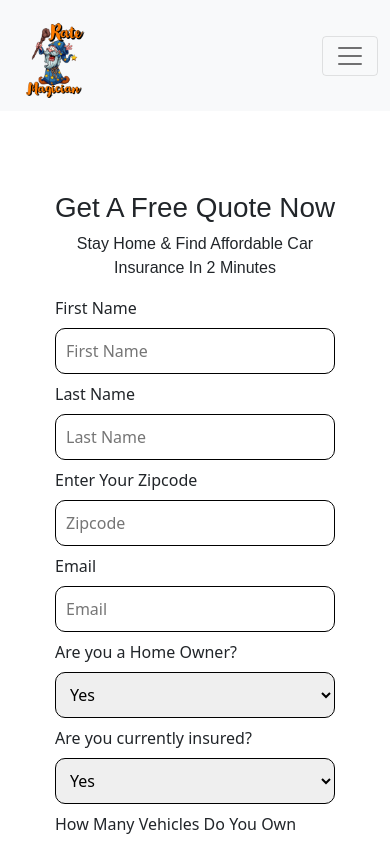
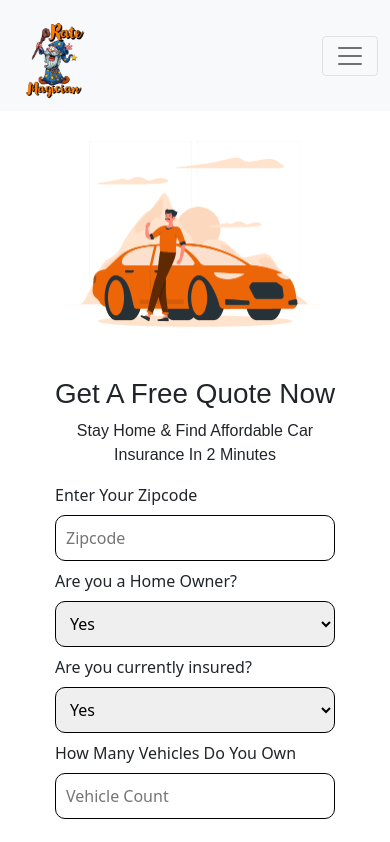
Before and after one commit to axad-capital/rate-magician, a React (Create React App) app in the folder client/: page /get-quote in a window 390 px wide. Shown: the top 842 px of the page. Built offline with nearby package versions, Linux system fonts and the light colour scheme.

Commit message:
changed quote form to have less input fields

```diff
--- a/client/src/components/QuoteForm/QuoteForm.js
+++ b/client/src/components/QuoteForm/QuoteForm.js
@@ -1,6 +1,7 @@
 import React from 'react'
 import { v4 as uuidv4 } from 'uuid'
 import './quoteForm.css'
+import CarLogoQuote from './header-img.png'
 
 const QuoteForm = () => {
 
@@ -16,13 +17,13 @@ const QuoteForm = () => {
             .then(data => {
                 let autoData = {
                     id: uuidv4(),
-                    firstName: document.getElementById('first').value,
-                    lastName: document.getElementById('last').value,
-                    email: document.getElementById('email').value,
+                    // firstName: document.getElementById('first').value,
+                    // lastName: document.getElementById('last').value,
+                    // email: document.getElementById('email').value,
                     homeOwner: document.getElementById('home-owner').value,
                     insured: document.getElementById('insured').value,
                     vehicles: document.getElementById('vehicles').value,
-                    phone: document.getElementById('phone-num').value,
+                    // phone: document.getElementById('phone-num').value,
                     zipcode: document.getElementById('auto-zip').value
                 }
 
@@ -37,9 +38,9 @@ const QuoteForm = () => {
                         "ni_ref": "https://www.ratemagician.com/thank-you"
                     },
                     "contact": {
-                        "first_name": autoData.firstName,
-                        "last_name": autoData.lastName,
-                        "email": autoData.email,
+                        // "first_name": autoData.firstName,
+                        // "last_name": autoData.lastName,
+                        // "email": autoData.email,
                         "zip": autoData.zipcode,
                         "homeowner": autoData.homeOwner,
                     },
@@ -72,20 +73,24 @@ const QuoteForm = () => {
     }
     return (
         <div>
+            <div className='quote-main-container'>
+                <div className='quote-main-img'>
+                    <img className='quote-img' src={CarLogoQuote} alt="car" />
+                </div>
                 <div className='quote-form'>
                     <h1 id='quote-heading'>Get A Free Quote Now</h1>
                     <p className='quote-sub-heading'>Stay Home & Find Affordable Car Insurance In 2 Minutes</p>
                     <div className='auto-form'>
-                    <label htmlFor="first">First Name</label>
+                        {/* <label htmlFor="first">First Name</label>
                     <input id='first' name='first' className='form-input' type="text" placeholder='First Name' />
                     <label htmlFor="last">Last Name</label>
-                    <input id='last' name='last' className='form-input' type="text" placeholder='Last Name' />
+                    <input id='last' name='last' className='form-input' type="text" placeholder='Last Name' /> */}
 
                         <label className='zip-code-label' htmlFor="zip">Enter Your Zipcode</label>
                         <input id='auto-zip' name='zip' className='form-input' type="text" placeholder='Zipcode' />
 
-                    <label htmlFor="email">Email</label>
-                    <input id='email' name='email' className='form-input' type="text" placeholder='Email' />
+                        {/* <label htmlFor="email">Email</label>
+                    <input id='email' name='email' className='form-input' type="text" placeholder='Email' /> */}
 
                         {/* <label htmlFor="bday">Date of Birth</label>
                     <input id='bday' name='bday' className='form-input' type="date" /> */}
@@ -104,8 +109,8 @@ const QuoteForm = () => {
                         <label htmlFor="vehicles">How Many Vehicles Do You Own</label>
                         <input id='vehicles' name='vehicles' className='form-input' type="number" placeholder='Vehicle Count' />
 
-                    <label htmlFor="phone-num">Phone Number</label>
-                    <input id='phone-num' name='phone-num' className='form-input' type="text" placeholder='Phone Number' />
+                        {/* <label htmlFor="phone-num">Phone Number</label>
+                    <input id='phone-num' name='phone-num' className='form-input' type="text" placeholder='Phone Number' /> */}
 
                         <br />
                         <button className='form-btn' onClick={quoteFormHandler}>Submit</button>
@@ -115,6 +120,7 @@ const QuoteForm = () => {
                     <p className='permission'>By clicking "Submit", I provide my express written consent via electronic signature authorizing Rate Magician and one or more Auto Insurance specialists, their agents and marketing partners to contact me and other related products and services to the number and email address I provided (including any wireless number). I further expressly consent to receive telemarketing emails, calls, text messages, pre-recorded messages, and artificial voice messages via an autodialed phone system, even if my telephone number is a mobile number that is currently listed on any state, federal or corporate “Do Not Call” list. I understand that my consent is not a condition of purchase of any goods or services and that standard message and data rates may apply.</p>
                 </div>
             </div>
+        </div>
     )
 }
 
--- a/client/src/components/QuoteForm/quoteForm.css
+++ b/client/src/components/QuoteForm/quoteForm.css
@@ -1,8 +1,27 @@
+.quote-main-container {
+    display: flex;
+    justify-content: space-evenly;
+    align-items: center;
+    width: 80%;
+    margin: 30px auto;
+}
+
+.quote-main-img {
+    width: 50%;
+    text-align: center;
+    margin: 0px auto;
+}
+
+.quote-img {
+    width: 100%;
+    max-width: 600px;
+}
+
 .quote-form {
     width: 50%;
     max-width: 1000px;
     min-width: 300px;
-    margin: 80px auto;
+    margin: 0px auto;
 }
 
 #quote-heading, .quote-sub-heading  {
@@ -40,3 +59,19 @@
     font-size: 12px;
     text-align: center;
 }
+
+@media screen and (max-width: 1170px) {
+    .quote-main-container {
+        display: block;
+    }
+
+    .quote-main-img {
+        width: 100%;
+        margin-bottom: 50px;
+    }
+
+    .quote-img {
+        width: 80%;
+    }
+
+}
```
Also changed, not shown: client/src/components/QuoteForm/header-img.png (added). Lines whose indentation alone changed are shown as unchanged.
